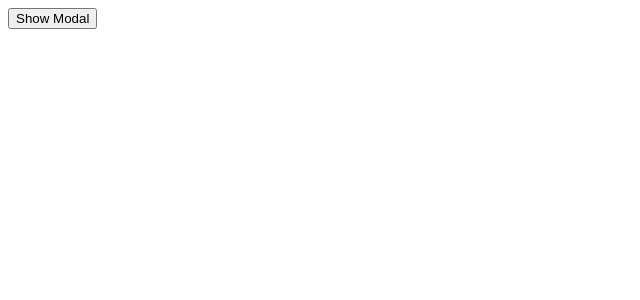
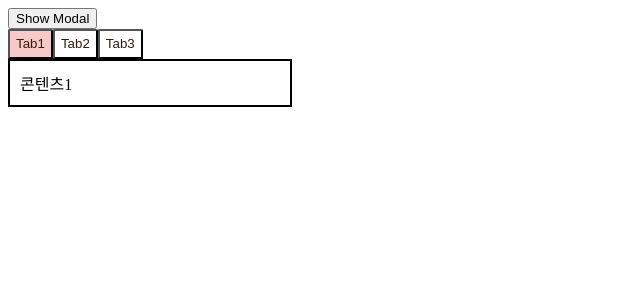
Before and after one commit to manbalboy/card-demo, a Vue app: page / in a window 1280 px wide. Shown: the top 300 px of the page, without its empty margins (0-640 px from the left). Built offline with nearby package versions, Linux system fonts and the light colour scheme.

Commit message:
Tab 구현

```diff
--- a/src/App.vue
+++ b/src/App.vue
@@ -6,18 +6,29 @@
         <Modal v-if="showModal" @close="showModal = false">
             <h3 slot="header" style="color: black">ttt</h3>
         </Modal>
+        <TabsA :tapList="listA"></TabsA>
     </div>
 </template>
 
 <script>
     // import CommonHeader from '@/components/CommonHeader.vue';
     import Modal from '@/components/Modal.vue';
+    import TabsA from '@/components/Tab/TabsA.vue';
     export default {
         data() {
-            return { showModal: false };
+            return {
+                showModal: false,
+
+                listA: [
+                    { id: 1, label: 'Tab1', content: '콘텐츠1' },
+                    { id: 2, label: 'Tab2', content: '콘텐츠2' },
+                    { id: 3, label: 'Tab3', content: '콘텐츠3' },
+                ],
+            };
         },
         name: 'App',
         components: {
+            TabsA,
             // CommonHeader,
             Modal,
         },
--- /dev/null
+++ b/src/components/Tab/TabItem.vue
@@ -0,0 +1,35 @@
+<template>
+    <button @click="$emit('input', id)" :class="[active, 'tab']">
+        {{ label }}
+    </button>
+</template>
+
+<script>
+    export default {
+        props: {
+            id: Number,
+            label: String,
+            value: Number,
+        },
+        computed: {
+            active() {
+                return this.value === this.id ? 'active' : false;
+            },
+        },
+    };
+</script>
+
+<style scoped>
+    .tab {
+        border-radius: 2px 2px 0 0;
+        background: #fff;
+        color: #311d0a;
+        line-height: 24px;
+    }
+    .tab:hover {
+        background: #eeeeee;
+    }
+    .active {
+        background: #f7c9c9;
+    }
+</style>
--- /dev/null
+++ b/src/components/Tab/TabsA.vue
@@ -0,0 +1,60 @@
+<template>
+    <div class="example">
+        <div class="tabs">
+            <TabItem v-for="item in list" v-bind="item" :key="item.id" v-model="currentId" />
+        </div>
+        <div class="contents">
+            <section class="item">
+                {{ current.content }}
+            </section>
+        </div>
+    </div>
+</template>
+
+<script>
+    import TabItem from './TabItem.vue';
+    export default {
+        name: 'tab',
+        components: { TabItem },
+        data() {
+            return {
+                currentId: 1,
+                list: [{}],
+            };
+        },
+        props: ['tapList'],
+        computed: {
+            current() {
+                return this.list.find(item => item.id === this.currentId) || {};
+            },
+        },
+        mounted() {
+            this.list = this.tapList;
+        },
+    };
+</script>
+
+<style scoped>
+    .contents {
+        position: relative;
+        overflow: hidden;
+        width: 280px;
+        border: 2px solid #000;
+    }
+    .item {
+        box-sizing: border-box;
+        padding: 10px;
+        width: 100%;
+        transition: all 0.8s ease;
+    }
+    /* 트랜지션 전용 스타일 */
+    /* .v-leave-active {
+        position: absolute;
+    }
+    .v-enter {
+        transform: translateX(-100%);
+    }
+    .v-leave-to {
+        transform: translateX(100%);
+    } */
+</style>
```
